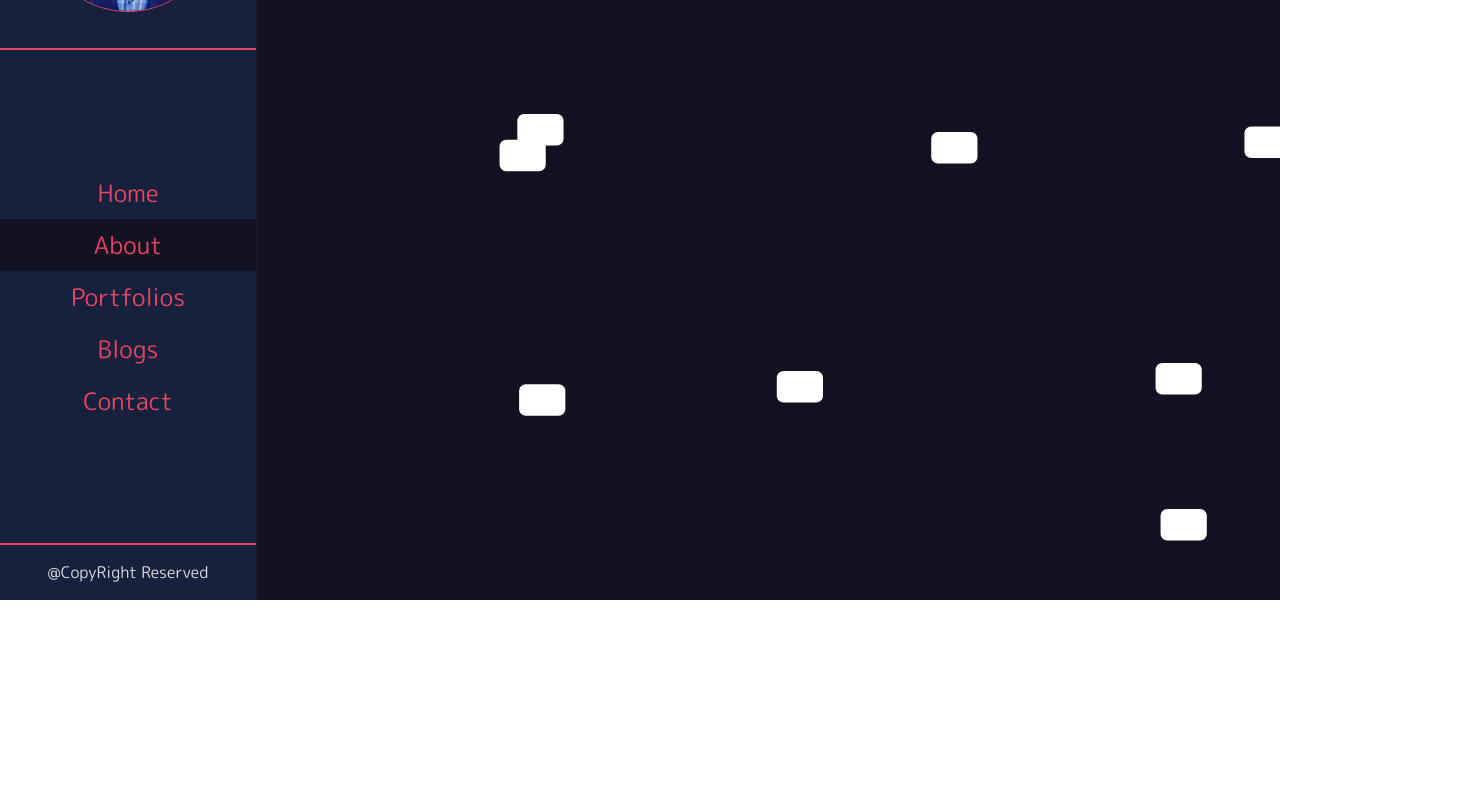
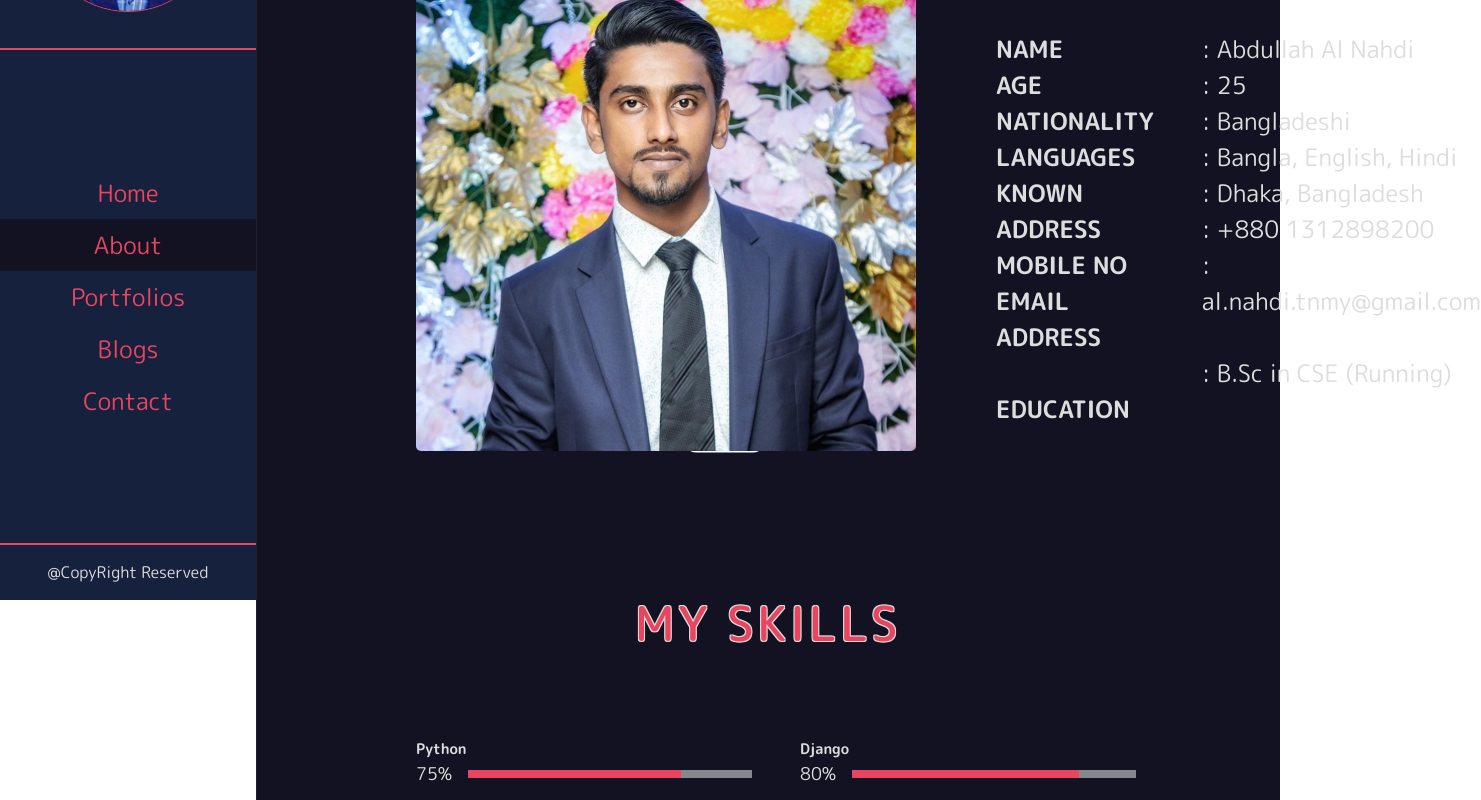
Before and after one commit to tnmy2426/frontend-portfolio-react, a React (Create React App) app: page /about in a window 1280 px wide. Shown: the part 200-1000 px from the top of the page, 1481 px wide, since content can reach past the window. Before the commit the page ends 800 px from the top, so only its background shows below. Built offline with nearby package versions, Linux system fonts and the light colour scheme.

Commit message:
About page configured and designed and added My Skills part

```diff
--- a/src/App.scss
+++ b/src/App.scss
@@ -2,6 +2,10 @@
 @import "./styles/homepage";
 @import "./styles/typography";
 @import "./styles/navbar";
+@import "./styles/title";
+@import "./styles/about";
+@import "./styles/skills";
+
 @import url("https://fonts.googleapis.com/css2?family=M+PLUS+Rounded+1c:wght@300;400;500;700;800&display=swap");
 
 * {
--- /dev/null
+++ b/src/Components/PersonalInfo.jsx
@@ -0,0 +1,38 @@
+import React from "react";
+import personalPic from "../img/personalphoto.jpg";
+
+const PersonalInfo = () => {
+  return (
+    <div className='personalInfo'>
+      <div className='personal_pic'>
+        <img src={personalPic} alt='' />
+      </div>
+      <div className='personal_details'>
+        <div className='left_section'>
+          <p>Name</p>
+          <p>Age</p>
+          <p>Nationality</p>
+          <p>Languages Known</p>
+          <p>Address</p>
+          <p>Mobile No</p>
+          <p>Email Address</p>
+          <br />
+          <p>Education</p>
+        </div>
+        <div className='right_section'>
+          <p>: Abdullah Al Nahdi</p>
+          <p>: 25</p>
+          <p>: Bangladeshi</p>
+          <p>: Bangla, English, Hindi</p>
+          <p>: Dhaka, Bangladesh</p>
+          <p>: +880 1312898200</p>
+          <p>: al.nahdi.tnmy@gmail.com</p>
+          <br />
+          <p>: B.Sc in CSE (Running)</p>
+        </div>
+      </div>
+    </div>
+  );
+};
+
+export default PersonalInfo;
--- /dev/null
+++ b/src/Components/Skills.jsx
@@ -0,0 +1,24 @@
+import React from "react";
+
+const Skills = (props) => {
+  return (
+    <>
+      <div className='skills_container'>
+        <h5>{props.skillTitle}</h5>
+        <div className='skills_bar'>
+          <p>{props.skillProgress}</p>
+          <div className='skills_progress'>
+            <div className='progress'>
+              <div
+                className='inner_progress'
+                style={{ width: props.width }}
+              ></div>
+            </div>
+          </div>
+        </div>
+      </div>
+    </>
+  );
+};
+
+export default Skills;
--- /dev/null
+++ b/src/Components/Title.jsx
@@ -0,0 +1,13 @@
+import React from "react";
+
+const Title = (props) => {
+  return (
+    <div className='title'>
+      <h2>
+        <span>{props.pageTitle}</span>
+      </h2>
+    </div>
+  );
+};
+
+export default Title;
--- a/src/Pages/AboutPage.js
+++ b/src/Pages/AboutPage.js
@@ -1,9 +1,23 @@
 import React from "react";
+import PersonalInfo from "../Components/PersonalInfo";
+import Skills from "../Components/Skills";
+import Title from "../Components/Title";
 
 const AboutPage = () => {
   return (
     <section className='aboutPage'>
-      <h1>About Page</h1>
+      <Title pageTitle='About Me' />
+      <PersonalInfo />
+      <Title pageTitle='My Skills' />
+      <div className='skillSection'>
+        <Skills skillTitle='Python' width='75%' skillProgress='75%' />
+        <Skills skillTitle='Django' width='80%' skillProgress='80%' />
+        <Skills skillTitle='JavaScript' width='50%' skillProgress='50%' />
+        <Skills skillTitle='React JS' width='70%' skillProgress='70%' />
+        <Skills skillTitle='HTML5' width='99%' skillProgress='99%' />
+        <Skills skillTitle='CSS3' width='85%' skillProgress='85%' />
+        <Skills skillTitle='SASS / SCSS' width='80%' skillProgress='80%' />
+      </div>
     </section>
   );
 };
--- /dev/null
+++ b/src/styles/_about.scss
@@ -0,0 +1,41 @@
+.personalInfo {
+  padding: 4rem 0;
+  display: flex;
+  img {
+    width: 500px;
+    height: 500px;
+    border-radius: 5px;
+    -webkit-border-radius: 5px;
+    -moz-border-radius: 5px;
+    -ms-border-radius: 5px;
+    -o-border-radius: 5px;
+  }
+
+  .personal_details {
+    margin-left: 5rem;
+    display: flex;
+    padding: 5rem 0;
+    .left_section {
+      font-size: 1.5rem;
+      font-weight: 600;
+      text-transform: uppercase;
+    }
+
+    .right_section {
+      font-size: 1.5rem;
+      padding-left: 3rem;
+    }
+  }
+} // end of personalInfo
+
+.skillSection {
+  display: grid;
+  grid-template-columns: repeat(2, 1fr);
+  column-gap: 4rem;
+  row-gap: 4rem;
+  padding: 5rem 0;
+
+  @media screen and (max-width: 1100px) {
+    grid-template-columns: repeat(1, 1fr);
+  }
+}
--- a/src/styles/_layout.scss
+++ b/src/styles/_layout.scss
@@ -16,5 +16,9 @@
     background-size: cover;
     background-repeat: no-repeat;
     position: relative;
+
+    .content {
+      padding: 0 10rem;
+    }
   }
 }
--- /dev/null
+++ b/src/styles/_skills.scss
@@ -0,0 +1,29 @@
+.skills_container {
+  font-size: 1.1rem;
+  font-weight: 400;
+
+  .skills_bar {
+    display: flex;
+    align-items: center;
+
+    .skills_progress {
+      width: 100%;
+
+      .progress {
+        width: 100%;
+        height: 0.5rem;
+        margin-left: 1rem;
+        background-color: #dddddd91;
+        position: relative;
+
+        .inner_progress {
+          position: absolute;
+          background-color: #e94560;
+          height: 100%;
+          bottom: 0;
+          left: 0;
+        } //end of inner_progress
+      } // end of progress class
+    }
+  } // end of skills_bar
+} // end of skills_container
--- /dev/null
+++ b/src/styles/_title.scss
@@ -0,0 +1,14 @@
+.title {
+  text-transform: uppercase;
+  font-size: 2rem;
+  text-align: center;
+  padding-top: 1rem;
+  color: #e94560;
+  letter-spacing: 0.2rem;
+  text-shadow: -1px -1px 0 #dddddd, 1px -1px 0 #dddddd, -1px 1px 0 #dddddd,
+    1px 1px 0 #dddddd;
+
+  h2 {
+    font-weight: 500;
+  }
+}
```
Also changed, not shown: src/img/personalphoto.jpg (added).
